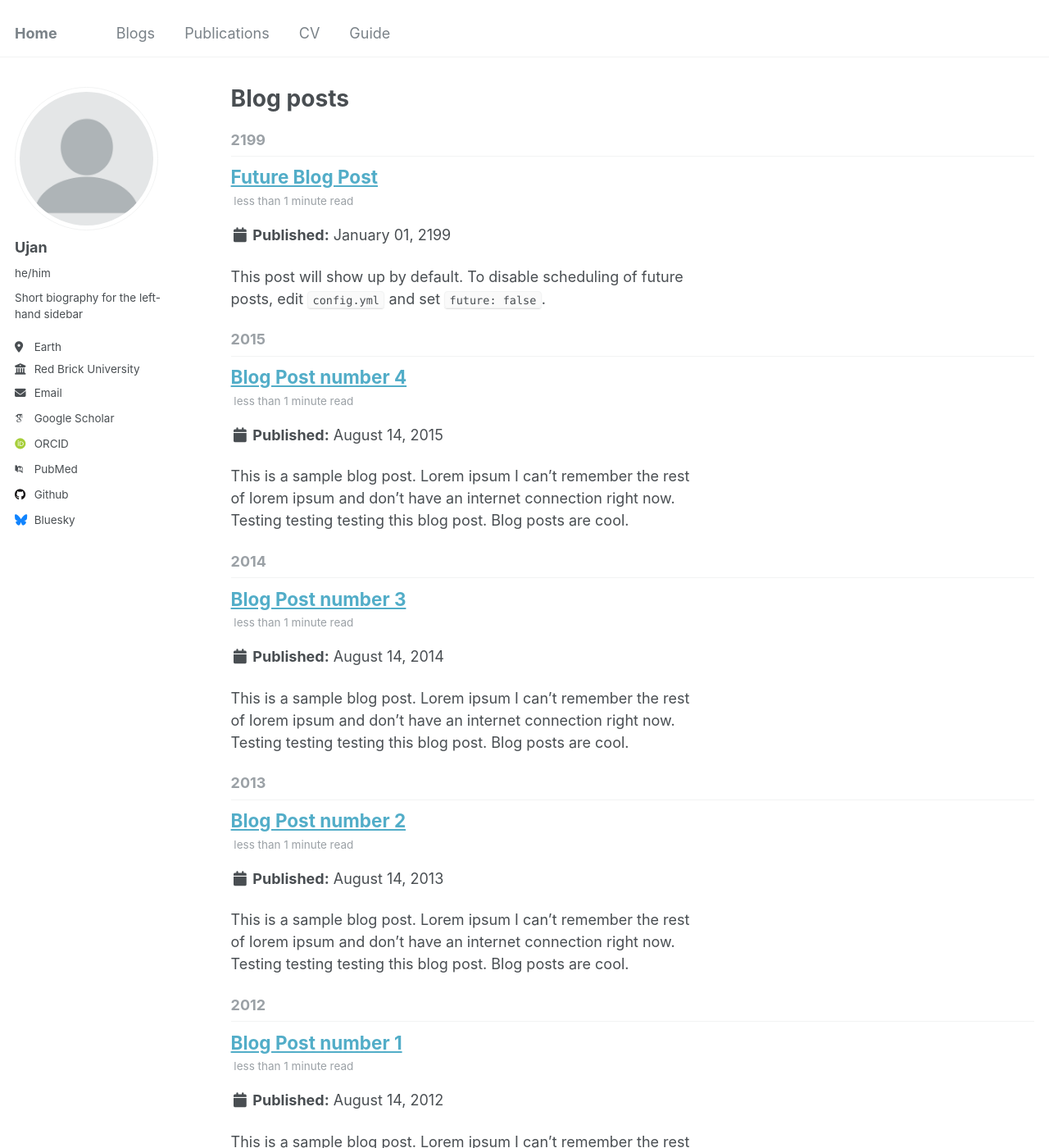
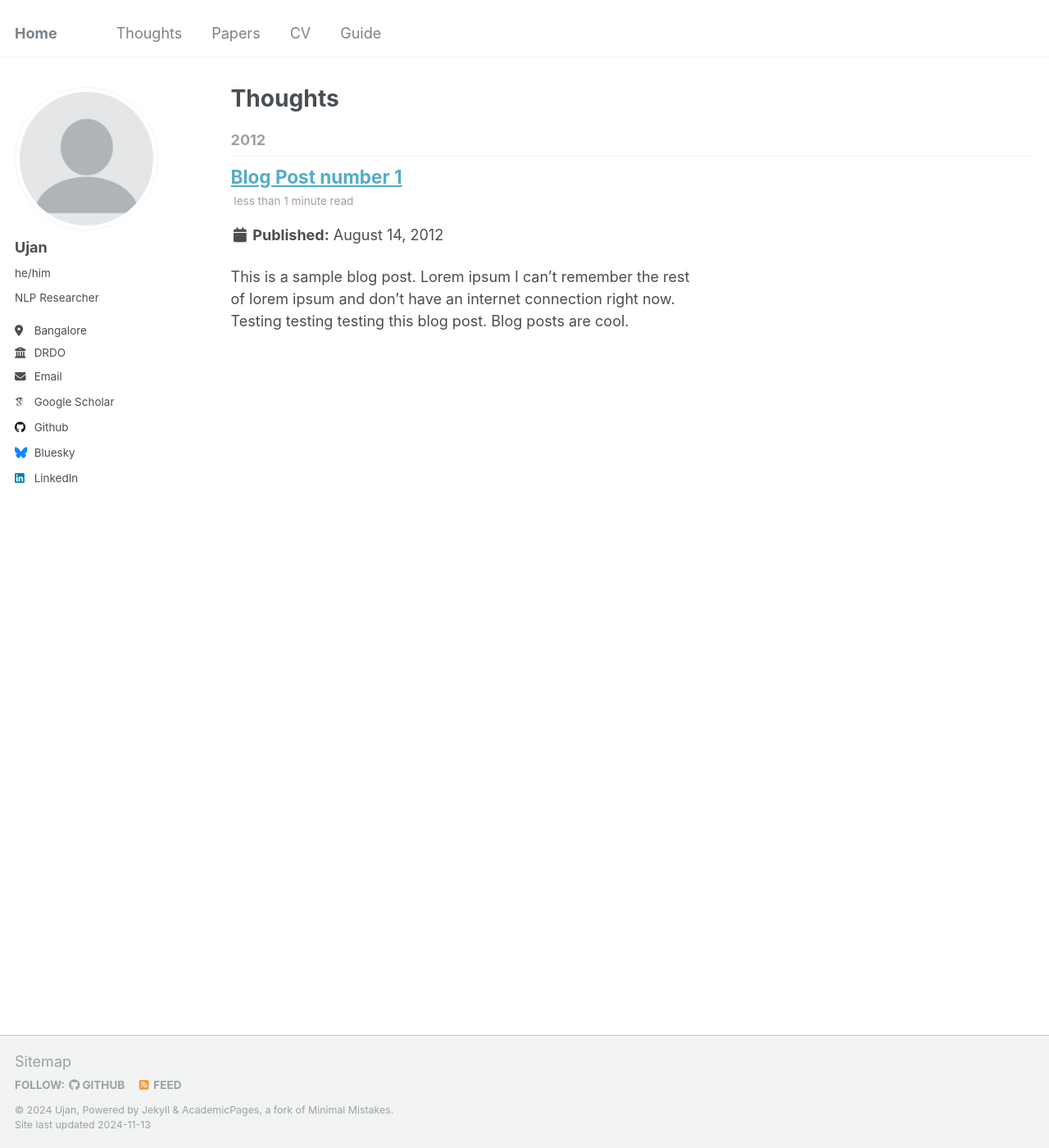
Before and after one commit to tatami-galaxy/tatami-galaxy.github.io, a Jekyll site: the page built from _pages/year-archive.html, in a window 1280 px wide and 1400 px high. Shown: the whole window at 82% size. Built offline with Jekyll 4.4.1, drawn with Linux system fonts in a browser that asks for light colours; some web fonts are replaced.

```diff
--- a/_config.yml
+++ b/_config.yml
@@ -24,19 +24,19 @@ author:
   avatar           : "profile.png"
   name             : "Ujan"
   pronouns         : "he/him"
-  bio              : "Short biography for the left-hand sidebar"
-  location         : "Earth"
-  employer         : "Red Brick University"
+  bio              : "NLP Researcher"
+  location         : "Bangalore"
+  employer         : "DRDO"
   uri              : # URL
-  email            : "none@example.org"
+  email            : "ujandev@gmail.com"
 
   # Academic websites
   arxiv            : # URL - Update with the correct link to your profile
-  googlescholar    : "https://scholar.google.com/citations?user=PS_CX0AAAAAJ"
+  googlescholar    : "https://scholar.google.com/citations?user=IzisrmcAAAAJ&hl=en&authuser=1"
   impactstory      : # URL
-  orcid            : "http://orcid.org/yourorcidurl"
+  orcid            : # URL
   semantic         : # URL
-  pubmed           : "https://www.ncbi.nlm.nih.gov/pubmed/?term=john+snow"
+  pubmed           : # URL
   researchgate     : # URL
   scopus           : # URL
 
@@ -49,7 +49,7 @@ author:
   stackoverflow    : # User number or user number and name (i.e., use "1" or "1/jeff-atwood")
 
   # Social media
-  bluesky          : "bsky.app" # Replace this with you Bluesky username
+  bluesky          : "ujaan.bsky.social"
   facebook         : # Username
   flickr           : # Username
   foursquare       : # Username
@@ -58,7 +58,7 @@ author:
   keybase          : # Username
   instagram        : # Username
   lastfm           : # Username
-  linkedin         : # Username
+  linkedin         : "ujan-deb-9682b5212"
   mastodon         : # URL
   medium           : # URL
   pinterest        : # Username
@@ -76,12 +76,10 @@ author:
 
 # Publication Category - The following the list of publication categories and their headings
 publication_category:
-  books:
-    title: 'Books'
-  manuscripts:
-    title: 'Journal Articles'
   conferences:
     title: 'Conference Papers'
+  preprints:
+    title: 'Preprints'
 
 # Site Settings
 teaser                   :  # filename of teaser fallback teaser image placed in /images/, .e.g. "500x300.png"
--- a/_data/authors.yml
+++ b/_data/authors.yml
@@ -1,9 +1,9 @@
 # Authors
 
 Name Name:
-  name        : "Name Name"
+  name        : "Ujan Deb"
   uri         : "http://name.com"
-  email       : "name@name.com"
+  email       : "ujandev@gmail.com"
   bio         : "This is the first name."
   avatar      : "bio-photo-2.jpg"
   twitter     : "name"
--- a/_data/navigation.yml
+++ b/_data/navigation.yml
@@ -5,14 +5,14 @@
 # prevent it from being included in the site.
 
 main:
-  - title: "Blogs"
+  - title: "Thoughts"
     url: /year-archive/
 
-  - title: "Publications"
-    url: /publications/
+  - title: "Papers"
+    url: /papers/
 
   - title: "CV"
-    url: /cv/
+    url: /files/Ujan_CV_Aug24.pdf
 
   - title: "Guide"
     url: /markdown/
--- a/_pages/year-archive.html
+++ b/_pages/year-archive.html
@@ -1,7 +1,7 @@
 ---
 layout: archive
 permalink: /year-archive/
-title: "Blog posts"
+title: "Thoughts"
 author_profile: true
 redirect_from:
   - /wordpress/blog-posts/
--- a/_posts/2013-08-14-blog-post-2.md
+++ /dev/null
@@ -1,20 +0,0 @@
----
-title: 'Blog Post number 2'
-date: 2013-08-14
-permalink: /posts/2013/08/blog-post-2/
-tags:
-  - cool posts
-  - category1
-  - category2
----
-
-This is a sample blog post. Lorem ipsum I can't remember the rest of lorem ipsum and don't have an internet connection right now. Testing testing testing this blog post. Blog posts are cool.
-
-Headings are cool
-======
-
-You can have many headings
-======
-
-Aren't headings cool?
-------
--- a/_posts/2014-08-14-blog-post-3.md
+++ /dev/null
@@ -1,20 +0,0 @@
----
-title: 'Blog Post number 3'
-date: 2014-08-14
-permalink: /posts/2014/08/blog-post-3/
-tags:
-  - cool posts
-  - category1
-  - category2
----
-
-This is a sample blog post. Lorem ipsum I can't remember the rest of lorem ipsum and don't have an internet connection right now. Testing testing testing this blog post. Blog posts are cool.
-
-Headings are cool
-======
-
-You can have many headings
-======
-
-Aren't headings cool?
-------
--- a/_posts/2199-01-01-future-post.md
+++ /dev/null
@@ -1,11 +0,0 @@
----
-title: 'Future Blog Post'
-date: 2199-01-01
-permalink: /posts/2012/08/blog-post-4/
-tags:
-  - cool posts
-  - category1
-  - category2
----
-
-This post will show up by default. To disable scheduling of future posts, edit `config.yml` and set `future: false`.
```
Also changed, not shown: _pages/publications.html (+2 -6 lines), _posts/2015-08-14-blog-post-4.md (deleted, +0 -20 lines), _publications/2009-10-01-paper-title-number-1.md (+1 -1 lines), _publications/2010-10-01-paper-title-number-2.md (deleted, +0 -14 lines), _publications/2015-10-01-paper-title-number-3.md (deleted, +0 -14 lines), 3 other files.
